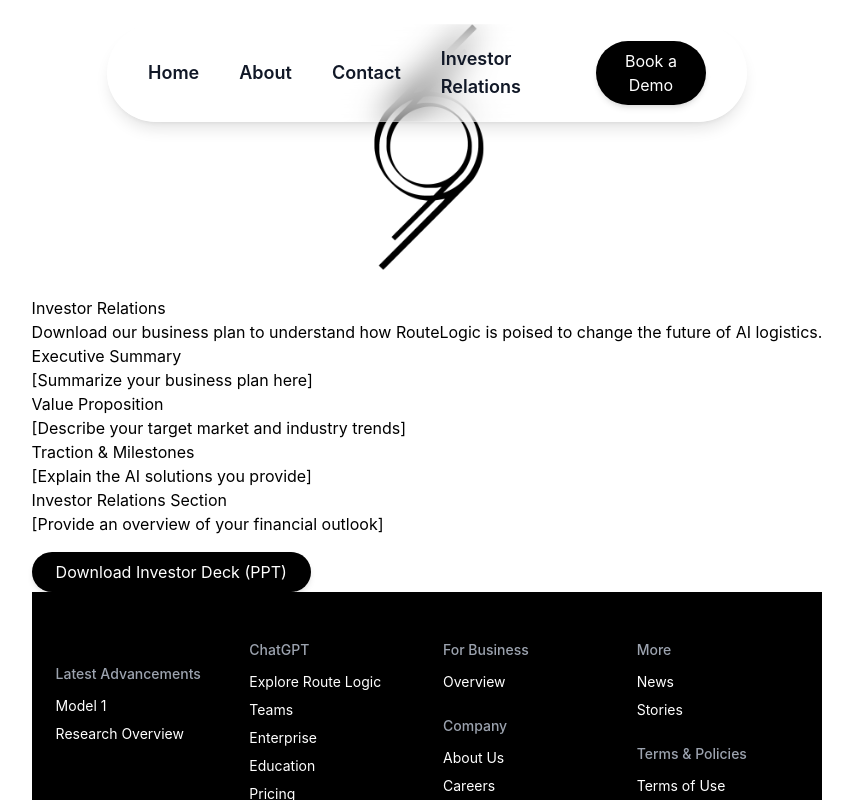
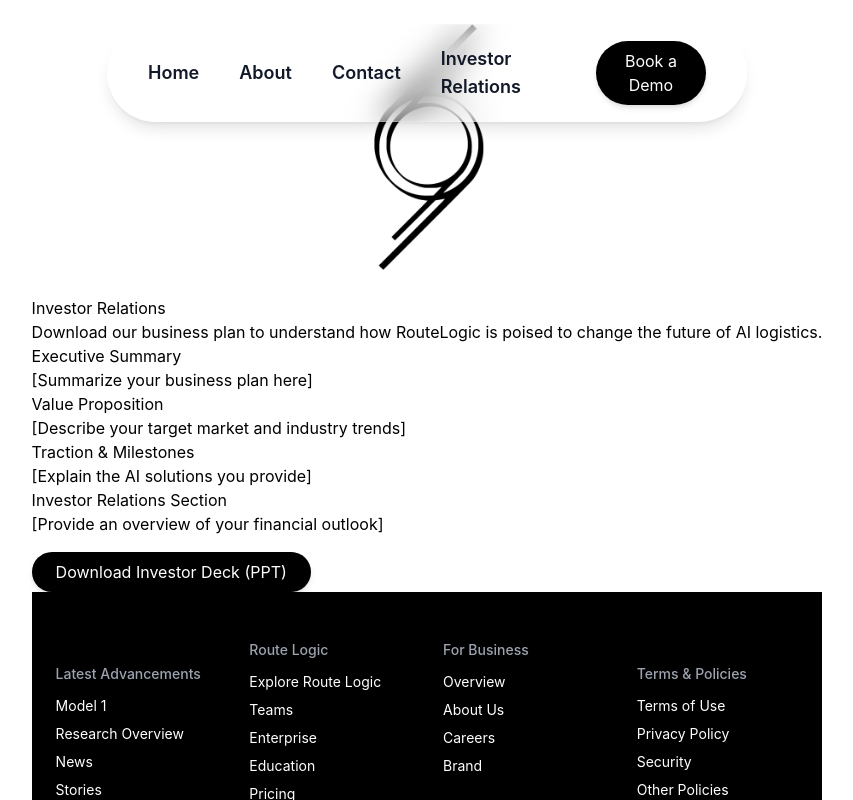
Before and after one commit to BroWang1/Route-Logic, a React (Create React App) app in the folder client/: page /investor-relations in a window 1280 px wide. Shown: the top 800 px of the page, without its empty margins (213-1066 px from the left). Built offline with nearby package versions, Linux system fonts and the light colour scheme.

Commit message:
Update Footer.jsx

```diff
--- a/client/src/components/Footer.jsx
+++ b/client/src/components/Footer.jsx
@@ -9,12 +9,14 @@
           <ul className="space-y-2">
             <li>Model 1</li>
             <li>Research Overview</li>
+            <li>News</li>
+            <li>Stories</li>
           </ul>
         </div>
 
         {/* Model */}
         <div>
-          <h4 className="text-gray-400 font-medium mb-3">ChatGPT</h4>
+          <h4 className="text-gray-400 font-medium mb-3">Route Logic</h4>
           <ul className="space-y-2">
             <li>Explore Route Logic</li>
             <li>Teams</li>
@@ -33,14 +35,11 @@
           </ul>
         </div>
 
-        {/* Business & Company */}
+        {/* Business */}
         <div>
           <h4 className="text-gray-400 font-medium mb-3">For Business</h4>
           <ul className="space-y-2">
             <li>Overview</li>
-          </ul>
-          <h4 className="text-gray-400 font-medium mt-6 mb-3">Company</h4>
-          <ul className="space-y-2">
             <li>About Us</li>
             <li>Careers</li>
             <li>Brand</li>
@@ -49,11 +48,6 @@
 
         {/* More & Terms */}
         <div>
-          <h4 className="text-gray-400 font-medium mb-3">More</h4>
-          <ul className="space-y-2">
-            <li>News</li>
-            <li>Stories</li>
-          </ul>
           <h4 className="text-gray-400 font-medium mt-6 mb-3">Terms & Policies</h4>
           <ul className="space-y-2">
             <li>Terms of Use</li>
```
